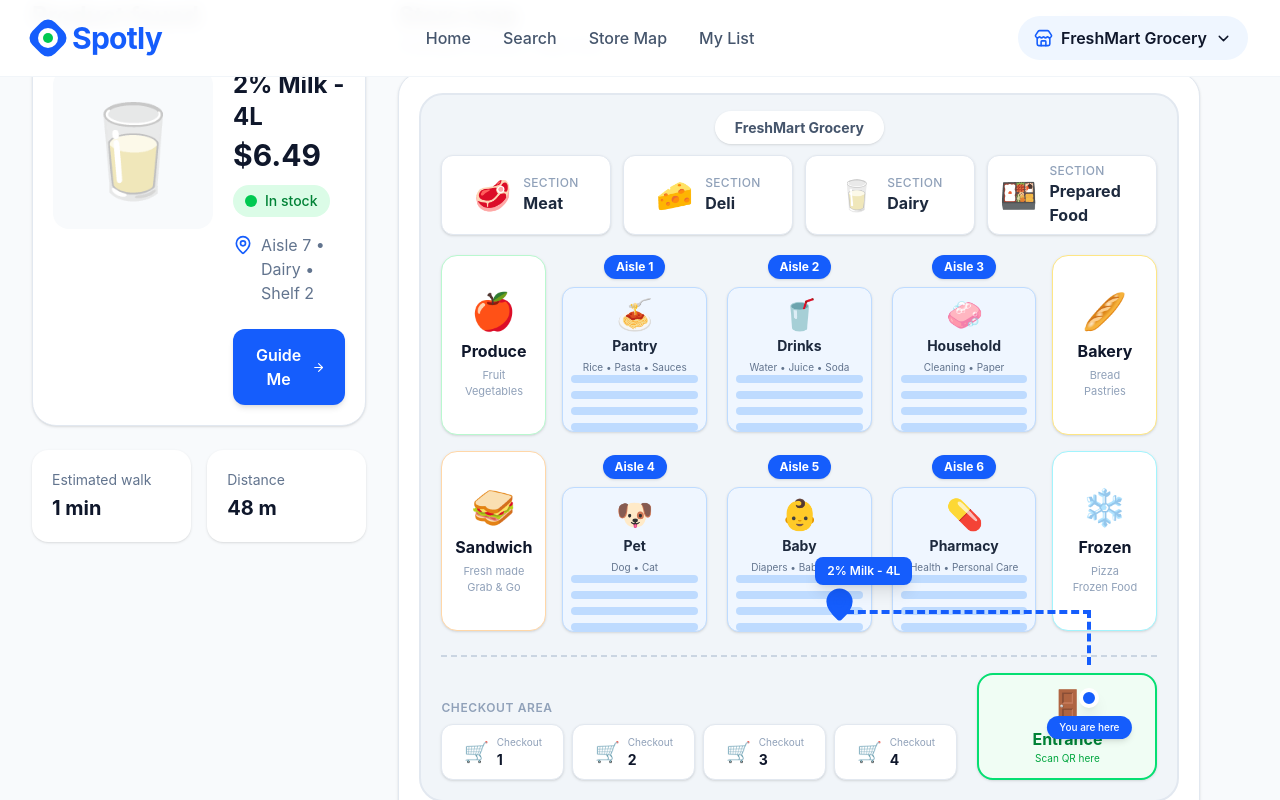
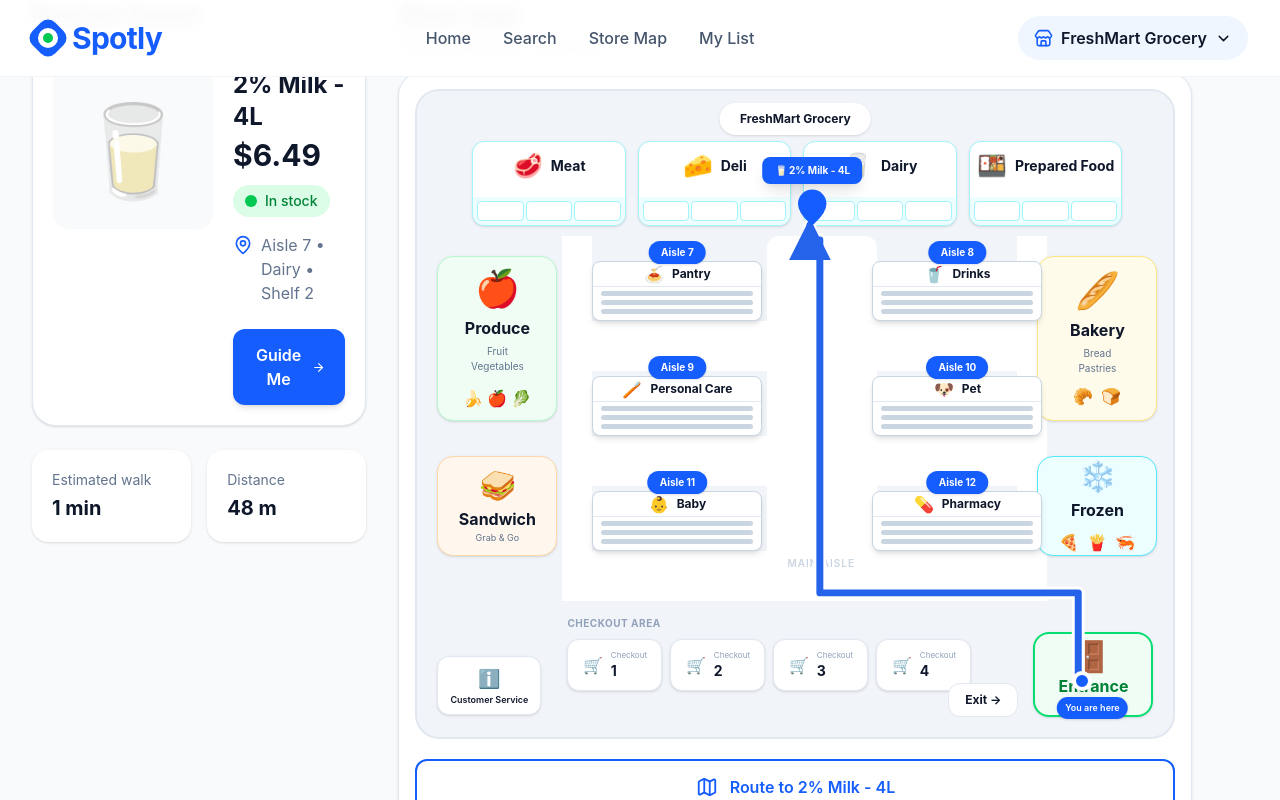
Before and after one commit to Yassine-Elamri34/Spotly, a React (Vite) app: page / in a window 1280 px wide. Both pictures are taken after a click on the button "Guide Me". Shown: the part 829-1629 px from the top of the page. Built offline with nearby package versions, Linux system fonts and the light colour scheme.

Commit message:
store map updated

```diff
--- a/src/pages/Home.jsx
+++ b/src/pages/Home.jsx
@@ -95,8 +95,14 @@
       product.price !== null
         ? `$${Number(product.price).toFixed(2)}`
         : "Price unavailable",
+
+    aisle: product.aisle,
+    section: product.section,
+    shelf: product.shelf,
+
     location: `Aisle ${product.aisle} • ${product.section} • Shelf ${product.shelf}`,
-      emoji: getProductEmoji(product.category),
+
+    emoji: product.emoji || "🛒",
   });
 
   setNavigationStarted(true);
@@ -198,7 +204,266 @@
     emoji: "🍱",
   },
 ];
+const mapShelves = [
+  {
+    aisle: 7,
+    name: "Pantry",
+    emoji: "🍝",
+    items: "Rice • Pasta • Sauces",
+    left: 175,
+    top: 170,
+  },
+  {
+    aisle: 8,
+    name: "Drinks",
+    emoji: "🥤",
+    items: "Water • Juice • Soda",
+    left: 455,
+    top: 170,
+  },
+  {
+    aisle: 9,
+    name: "Personal Care",
+    emoji: "🪥",
+    items: "Oral • Body • Hygiene",
+    left: 175,
+    top: 285,
+  },
+  {
+    aisle: 10,
+    name: "Pet",
+    emoji: "🐶",
+    items: "Dog • Cat • Pet Care",
+    left: 455,
+    top: 285,
+  },
+  {
+    aisle: 11,
+    name: "Baby",
+    emoji: "👶",
+    items: "Diapers • Baby Care",
+    left: 175,
+    top: 400,
+  },
+  {
+    aisle: 12,
+    name: "Pharmacy",
+    emoji: "💊",
+    items: "Health • Medicine",
+    left: 455,
+    top: 400,
+  },
+];
 
+const getMapLocation = (product) => {
+  const text = `
+    ${product?.name || ""}
+    ${product?.category || ""}
+    ${product?.section || ""}
+  `.toLowerCase();
+
+  const aisle = String(product?.aisle || "");
+
+  // PRODUCE
+  if (
+    text.includes("banana") ||
+    text.includes("apple") ||
+    text.includes("produce") ||
+    aisle === "1"
+  ) {
+    return {
+      x: 145,
+      y: 255,
+      label: "Produce",
+      route:
+        "665,590 665,505 405,505 405,255 160,255 145,255",
+    };
+  }
+
+  // DAIRY / MILK
+  if (
+    text.includes("milk") ||
+    text.includes("dairy") ||
+    text.includes("egg") ||
+    text.includes("cheese") ||
+    aisle === "2"
+  ) {
+    return {
+      x: 395,
+      y: 135,
+      label: "Dairy",
+      route:
+        "665,590 665,505 405,505 405,150 395,150 395,135",
+    };
+  }
+
+  // BAKERY
+  if (
+    text.includes("bread") ||
+    text.includes("croissant") ||
+    text.includes("bakery") ||
+    aisle === "3"
+  ) {
+    return {
+      x: 615,
+      y: 255,
+      label: "Bakery",
+      route:
+        "665,590 665,505 600,505 600,255 615,255",
+    };
+  }
+
+  // MEAT
+  if (
+    text.includes("chicken") ||
+    text.includes("beef") ||
+    text.includes("meat") ||
+    aisle === "4"
+  ) {
+    return {
+      x: 145,
+      y: 135,
+      label: "Meat",
+      route:
+        "665,590 665,505 405,505 405,150 145,150 145,135",
+    };
+  }
+
+  // SEAFOOD
+  if (
+    text.includes("shrimp") ||
+    text.includes("seafood") ||
+    aisle === "5"
+  ) {
+    return {
+      x: 615,
+      y: 405,
+      label: "Frozen Seafood",
+      route:
+        "665,590 665,505 600,505 600,405 615,405",
+    };
+  }
+
+  // FROZEN
+  if (
+    text.includes("pizza") ||
+    text.includes("fries") ||
+    text.includes("frozen") ||
+    aisle === "6"
+  ) {
+    return {
+      x: 615,
+      y: 405,
+      label: "Frozen",
+      route:
+        "665,590 665,505 600,505 600,405 615,405",
+    };
+  }
+
+  // PANTRY
+  if (
+    text.includes("rice") ||
+    text.includes("pasta") ||
+    text.includes("pantry") ||
+    aisle === "7"
+  ) {
+    return {
+      x: 345,
+      y: 205,
+      label: "Aisle 7",
+      route:
+        "665,590 665,505 405,505 405,205 345,205",
+    };
+  }
+
+  // DRINKS
+  if (
+    text.includes("coffee") ||
+    text.includes("tea") ||
+    text.includes("drink") ||
+    text.includes("beverage") ||
+    aisle === "8"
+  ) {
+    return {
+      x: 455,
+      y: 205,
+      label: "Aisle 8",
+      route:
+        "665,590 665,505 405,505 405,205 455,205",
+    };
+  }
+
+  // PERSONAL CARE
+  if (
+    text.includes("toothpaste") ||
+    text.includes("personal care") ||
+    aisle === "9"
+  ) {
+    return {
+      x: 345,
+      y: 320,
+      label: "Aisle 9",
+      route:
+        "665,590 665,505 405,505 405,320 345,320",
+    };
+  }
+
+  // PET
+  if (
+    text.includes("dog") ||
+    text.includes("cat") ||
+    text.includes("pet") ||
+    aisle === "10"
+  ) {
+    return {
+      x: 455,
+      y: 320,
+      label: "Aisle 10",
+      route:
+        "665,590 665,505 405,505 405,320 455,320",
+    };
+  }
+
+  // BABY
+  if (
+    text.includes("diaper") ||
+    text.includes("baby") ||
+    aisle === "11"
+  ) {
+    return {
+      x: 345,
+      y: 435,
+      label: "Aisle 11",
+      route:
+        "665,590 665,505 405,505 405,435 345,435",
+    };
+  }
+
+  // PHARMACY
+  if (
+    text.includes("medicine") ||
+    text.includes("pharmacy") ||
+    aisle === "12"
+  ) {
+    return {
+      x: 455,
+      y: 435,
+      label: "Aisle 12",
+      route:
+        "665,590 665,505 405,505 405,435 455,435",
+    };
+  }
+
+  return {
+    x: 405,
+    y: 475,
+    label: "Main aisle",
+    route:
+      "665,590 665,505 405,505 405,475",
+  };
+};
+
+const mapLocation = getMapLocation(selectedProduct);
   return (
     <div className="min-h-screen bg-slate-50 text-slate-900">
 
@@ -785,7 +1050,7 @@
 
           </div>
 
-          {/* STORE MAP */}
+
 {/* STORE MAP */}
 <div id="store-map">
 
@@ -809,41 +1074,49 @@
 
   </div>
 
-  <div className="rounded-3xl border border-slate-200 bg-white p-4 shadow-sm sm:p-5">
+  <div className="rounded-3xl border border-slate-200 bg-white p-4 shadow-sm">
 
-    {/* Allows the full store to stay readable on mobile */}
     <div className="overflow-x-auto">
 
-      <div className="relative min-h-[650px] min-w-[760px] overflow-hidden rounded-3xl border-2 border-slate-200 bg-slate-100 p-5">
+      {/* MAP CANVAS */}
+      <div className="relative h-[650px] w-[760px] overflow-hidden rounded-3xl border-2 border-slate-200 bg-slate-100">
 
-        {/* STORE NAME */}
-        <div className="mb-4 text-center">
-          <span className="rounded-full bg-white px-5 py-2 text-sm font-bold text-slate-600 shadow-sm">
+        {/* STORE TITLE */}
+        <div className="absolute left-1/2 top-3 z-20 -translate-x-1/2 rounded-full bg-white px-5 py-2 text-xs font-bold shadow-sm">
           FreshMart Grocery
-          </span>
         </div>
 
-        {/* BACK WALL SECTIONS */}
-        <div className="grid grid-cols-4 gap-3">
+        {/* ====================== */}
+        {/* BACK REFRIGERATED WALL */}
+        {/* ====================== */}
+
+        <div className="absolute left-[55px] top-[50px] z-10 grid h-[85px] w-[650px] grid-cols-4 gap-3">
 
           {wallSections.map((section) => (
             <div
               key={section.name}
-              className="flex h-20 items-center justify-center gap-3 rounded-xl border border-slate-200 bg-white px-3 shadow-sm transition duration-200 hover:-translate-y-0.5 hover:border-blue-300 hover:shadow-md"
+              className="relative overflow-hidden rounded-xl border border-cyan-200 bg-white shadow-sm"
             >
 
-              <span className="text-3xl">
+              <div className="flex items-center justify-center gap-2 py-2">
+
+                <span className="text-2xl">
                   {section.emoji}
                 </span>
 
-              <div>
-                <p className="text-xs font-medium uppercase tracking-wide text-slate-400">
-                  Section
-                </p>
+                <span className="text-sm font-bold">
+                  {section.name}
+                </span>
 
-                <p className="font-bold text-slate-800">
-                  {section.name}
-                </p>
+              </div>
+
+              {/* fridge doors */}
+              <div className="absolute bottom-0 left-0 right-0 grid h-7 grid-cols-3 gap-[2px] bg-cyan-50 p-1">
+
+                <div className="rounded-sm border border-cyan-200 bg-white" />
+                <div className="rounded-sm border border-cyan-200 bg-white" />
+                <div className="rounded-sm border border-cyan-200 bg-white" />
+
               </div>
 
             </div>
@@ -851,14 +1124,38 @@
 
         </div>
 
-        {/* MAIN SHOPPING FLOOR */}
-        <div className="mt-5 grid grid-cols-[105px_1fr_105px] gap-4">
+        {/* ====================== */}
+        {/* REAL WALKING CORRIDORS */}
+        {/* ====================== */}
 
-          {/* LEFT SIDE */}
-          <div className="flex flex-col gap-4">
+        {/* CENTER MAIN CORRIDOR */}
+        <div className="absolute left-[350px] top-[145px] h-[360px] w-[110px] rounded-xl bg-white" />
 
+        {/* TOP CROSS CORRIDOR */}
+        <div className="absolute left-[145px] top-[230px] h-[50px] w-[470px] bg-white" />
+
+        {/* MIDDLE CROSS CORRIDOR */}
+        <div className="absolute left-[145px] top-[345px] h-[50px] w-[470px] bg-white" />
+
+        {/* FRONT CROSS CORRIDOR */}
+        <div className="absolute left-[145px] top-[460px] h-[50px] w-[470px] bg-white" />
+
+        {/* LEFT WALKWAY */}
+        <div className="absolute left-[145px] top-[145px] h-[365px] w-[30px] bg-white" />
+
+        {/* RIGHT WALKWAY */}
+        <div className="absolute left-[600px] top-[145px] h-[365px] w-[30px] bg-white" />
+
+        {/* MAIN AISLE LABEL */}
+        <div className="absolute left-[370px] top-[465px] z-10 text-[10px] font-semibold uppercase tracking-widest text-slate-300">
+          Main aisle
+        </div>
+
+        {/* ====================== */}
         {/* PRODUCE */}
-            <div className="flex h-[180px] flex-col items-center justify-center rounded-2xl border border-green-200 bg-white p-3 text-center shadow-sm transition hover:border-green-400 hover:shadow-md">
+        {/* ====================== */}
+
+        <div className="absolute left-[20px] top-[165px] z-10 flex h-[165px] w-[120px] flex-col items-center justify-center rounded-2xl border border-green-200 bg-green-50 shadow-sm">
 
           <span className="text-4xl">
             🍎
@@ -868,94 +1165,45 @@
             Produce
           </p>
 
-              <p className="mt-1 text-[11px] leading-4 text-slate-400">
+          <p className="mt-1 text-center text-[10px] text-slate-500">
             Fruit
             <br />
             Vegetables
           </p>
 
+          <div className="mt-3 grid grid-cols-3 gap-1">
+            <span>🍌</span>
+            <span>🍎</span>
+            <span>🥬</span>
           </div>
 
+        </div>
+
+        {/* ====================== */}
         {/* SANDWICH */}
-            <div className="flex h-[180px] flex-col items-center justify-center rounded-2xl border border-orange-200 bg-white p-3 text-center shadow-sm transition hover:border-orange-400 hover:shadow-md">
+        {/* ====================== */}
 
-              <span className="text-4xl">
+        <div className="absolute left-[20px] top-[365px] z-10 flex h-[100px] w-[120px] flex-col items-center justify-center rounded-2xl border border-orange-200 bg-orange-50 shadow-sm">
+
+          <span className="text-3xl">
             🥪
           </span>
 
-              <p className="mt-2 font-bold">
+          <p className="mt-1 font-bold">
             Sandwich
           </p>
 
-              <p className="mt-1 text-[11px] leading-4 text-slate-400">
-                Fresh made
-                <br />
+          <p className="text-[9px] text-slate-500">
             Grab & Go
           </p>
 
         </div>
 
-          </div>
+        {/* ====================== */}
+        {/* BAKERY */}
+        {/* ====================== */}
 
-          {/* CENTER AISLES */}
-          <div className="grid grid-cols-3 gap-x-5 gap-y-5">
-
-            {storeAisles.map((aisle) => (
-              <div
-                key={aisle.number}
-                className="relative min-h-[180px]"
-              >
-
-                {/* AISLE NUMBER */}
-                <div className="mb-2 flex justify-center">
-
-                  <span className="rounded-full bg-blue-600 px-3 py-1 text-xs font-bold text-white shadow-sm">
-                    Aisle {aisle.number}
-                  </span>
-
-                </div>
-
-                {/* SHELF */}
-                <div className="flex h-[145px] flex-col rounded-xl border border-blue-200 bg-blue-50 p-2 shadow-sm">
-
-                  <div className="text-center">
-
-                    <span className="text-3xl">
-                      {aisle.emoji}
-                    </span>
-
-                    <p className="mt-1 text-sm font-bold text-slate-800">
-                      {aisle.name}
-                    </p>
-
-                    <p className="mt-1 text-[10px] text-slate-500">
-                      {aisle.items}
-                    </p>
-
-                  </div>
-
-                  {/* VISUAL SHELVES */}
-                  <div className="mt-auto space-y-2">
-
-                    <div className="h-2 rounded-full bg-blue-200" />
-                    <div className="h-2 rounded-full bg-blue-200" />
-                    <div className="h-2 rounded-full bg-blue-200" />
-                    <div className="h-2 rounded-full bg-blue-200" />
-
-                  </div>
-
-                </div>
-
-              </div>
-            ))}
-
-          </div>
-
-          {/* RIGHT SIDE */}
-          <div className="flex flex-col gap-4">
-
-            {/* BAKERY */}
-            <div className="flex h-[180px] flex-col items-center justify-center rounded-2xl border border-amber-200 bg-white p-3 text-center shadow-sm transition hover:border-amber-400 hover:shadow-md">
+        <div className="absolute left-[620px] top-[165px] z-10 flex h-[165px] w-[120px] flex-col items-center justify-center rounded-2xl border border-amber-200 bg-amber-50 shadow-sm">
 
           <span className="text-4xl">
             🥖
@@ -965,63 +1213,112 @@
             Bakery
           </p>
 
-              <p className="mt-1 text-[11px] leading-4 text-slate-400">
+          <p className="mt-1 text-center text-[10px] text-slate-500">
             Bread
             <br />
             Pastries
           </p>
 
+          <div className="mt-2 flex gap-2">
+            <span>🥐</span>
+            <span>🍞</span>
           </div>
 
-            {/* FROZEN */}
-            <div className="flex h-[180px] flex-col items-center justify-center rounded-2xl border border-cyan-200 bg-white p-3 text-center shadow-sm transition hover:border-cyan-400 hover:shadow-md">
+        </div>
 
-              <span className="text-4xl">
+        {/* ====================== */}
+        {/* FREEZER WALL */}
+        {/* ====================== */}
+
+        <div className="absolute left-[620px] top-[365px] z-10 flex h-[100px] w-[120px] flex-col items-center justify-center rounded-2xl border border-cyan-300 bg-cyan-50 shadow-sm">
+
+          <span className="text-3xl">
             ❄️
           </span>
 
-              <p className="mt-2 font-bold">
+          <p className="mt-1 font-bold">
             Frozen
           </p>
 
-              <p className="mt-1 text-[11px] leading-4 text-slate-400">
-                Pizza
-                <br />
-                Frozen Food
-              </p>
+          <div className="mt-2 flex gap-2">
+            <span>🍕</span>
+            <span>🍟</span>
+            <span>🦐</span>
+          </div>
+
+        </div>
+
+        {/* ====================== */}
+        {/* SUPERMARKET SHELVES */}
+        {/* ====================== */}
+
+        {mapShelves.map((shelf) => (
+          <div
+            key={shelf.aisle}
+            style={{
+              left: `${shelf.left}px`,
+              top: `${shelf.top}px`,
+            }}
+            className="absolute z-10 h-[60px] w-[170px]"
+          >
+
+            {/* AISLE SIGN */}
+            <div className="absolute -top-5 left-1/2 z-20 -translate-x-1/2 rounded-full bg-blue-600 px-3 py-1 text-[10px] font-bold text-white shadow">
+              Aisle {shelf.aisle}
+            </div>
+
+            {/* GONDOLA SHELF */}
+            <div className="h-full rounded-lg border border-slate-300 bg-white shadow-md">
+
+              <div className="flex h-[25px] items-center justify-center gap-2 border-b border-slate-200">
+
+                <span>
+                  {shelf.emoji}
+                </span>
+
+                <span className="text-xs font-bold">
+                  {shelf.name}
+                </span>
+
+              </div>
+
+              <div className="space-y-1 px-2 pt-1">
+
+                <div className="h-[5px] rounded-full bg-slate-300" />
+                <div className="h-[5px] rounded-full bg-slate-300" />
+                <div className="h-[5px] rounded-full bg-slate-300" />
 
               </div>
 
             </div>
 
           </div>
+        ))}
 
-        {/* FRONT OF STORE */}
-        <div className="mt-5 border-t-2 border-dashed border-slate-300 pt-4">
+        {/* ====================== */}
+        {/* CHECKOUT AREA */}
+        {/* ====================== */}
 
-          <div className="grid grid-cols-[1fr_180px] items-end gap-5">
+        <div className="absolute left-[150px] top-[525px] z-10">
 
-            {/* CHECKOUTS */}
-            <div>
-
-              <p className="mb-2 text-xs font-semibold uppercase tracking-wider text-slate-400">
-                Checkout area
+          <p className="mb-2 text-[10px] font-bold uppercase tracking-wider text-slate-400">
+            Checkout Area
           </p>
 
-              <div className="grid grid-cols-4 gap-2">
+          <div className="flex gap-2">
 
             {[1, 2, 3, 4].map((checkout) => (
               <div
                 key={checkout}
-                    className="flex h-14 items-center justify-center gap-2 rounded-xl border border-slate-200 bg-white shadow-sm"
+                className="flex h-[52px] w-[95px] items-center justify-center gap-2 rounded-xl border border-slate-200 bg-white shadow-sm"
               >
 
-                    <span className="text-xl">
+                <span>
                   🛒
                 </span>
 
                 <div>
-                      <p className="text-[10px] text-slate-400">
+                  <p className="text-[8px] text-slate-400">
                     Checkout
                   </p>
 
@@ -1037,31 +1334,109 @@
 
         </div>
 
+        {/* CUSTOMER SERVICE */}
+        <div className="absolute bottom-[22px] left-[20px] z-10 rounded-xl border border-slate-200 bg-white px-3 py-2 text-center shadow-sm">
+
+          <span className="text-lg">
+            ℹ️
+          </span>
+
+          <p className="text-[9px] font-semibold">
+            Customer Service
+          </p>
+
+        </div>
+
+        {/* ====================== */}
         {/* ENTRANCE */}
-            <div className="rounded-2xl border-2 border-green-400 bg-green-50 p-3 text-center shadow-sm">
+        {/* ====================== */}
+
+        <div className="absolute bottom-[20px] right-[20px] z-10 flex h-[85px] w-[120px] flex-col items-center justify-center rounded-2xl border-2 border-green-400 bg-green-50 shadow-sm">
 
           <span className="text-3xl">
             🚪
           </span>
 
-              <p className="mt-1 font-bold text-green-700">
+          <p className="font-bold text-green-700">
             Entrance
           </p>
 
-              <p className="text-[10px] text-green-600">
+          <p className="text-[9px] text-green-600">
             Scan QR here
           </p>
 
         </div>
 
+        {/* EXIT */}
+        <div className="absolute bottom-[20px] right-[155px] z-10 rounded-xl border border-slate-200 bg-white px-4 py-2 text-xs font-bold">
+          Exit →
         </div>
 
-        </div>
+        {/* ====================== */}
+        {/* DYNAMIC ROUTE */}
+        {/* ====================== */}
 
+        {navigationStarted && (
+          <svg
+            className="pointer-events-none absolute inset-0 z-30 h-full w-full"
+            viewBox="0 0 760 650"
+          >
+
+            <defs>
+
+              <marker
+                id="routeArrow"
+                markerWidth="10"
+                markerHeight="10"
+                refX="5"
+                refY="3"
+                orient="auto"
+              >
+                <path
+                  d="M0,0 L0,6 L6,3 z"
+                  fill="#2563eb"
+                />
+              </marker>
+
+            </defs>
+
+            {/* WHITE BORDER UNDER ROUTE */}
+            <polyline
+              points={mapLocation.route}
+              fill="none"
+              stroke="white"
+              strokeWidth="13"
+              strokeLinecap="round"
+              strokeLinejoin="round"
+            />
+
+            {/* BLUE NAVIGATION ROUTE */}
+            <polyline
+              points={mapLocation.route}
+              fill="none"
+              stroke="#2563eb"
+              strokeWidth="7"
+              strokeLinecap="round"
+              strokeLinejoin="round"
+              markerEnd="url(#routeArrow)"
+            />
+
+          </svg>
+        )}
+
+        {/* ====================== */}
         {/* YOU ARE HERE */}
-        <div className="absolute bottom-[92px] right-[78px]">
+        {/* ====================== */}
 
-          <div className="relative">
+        <div
+          className="absolute z-40"
+          style={{
+            left: "665px",
+            top: "590px",
+          }}
+        >
+
+          <div className="relative -translate-x-1/2 -translate-y-1/2">
 
             <div className="absolute -inset-2 animate-ping rounded-full bg-blue-400/30" />
 
@@ -1069,53 +1444,58 @@
 
           </div>
 
-          <span className="absolute left-1/2 top-7 -translate-x-1/2 whitespace-nowrap rounded-full bg-blue-600 px-3 py-1 text-[10px] font-medium text-white shadow-md">
+          <span className="absolute left-1/2 top-4 -translate-x-1/2 whitespace-nowrap rounded-full bg-blue-600 px-2 py-1 text-[9px] font-semibold text-white shadow">
             You are here
           </span>
 
         </div>
 
-        {/* NAVIGATION ROUTE */}
+        {/* ====================== */}
+        {/* PRODUCT DESTINATION */}
+        {/* ====================== */}
+
         {navigationStarted && (
-          <>
+          <div
+            className="absolute z-40 -translate-x-1/2 -translate-y-full"
+            style={{
+              left: `${mapLocation.x}px`,
+              top: `${mapLocation.y}px`,
+            }}
+          >
 
-            {/* Route begins at entrance */}
-            <div className="absolute bottom-[135px] right-[86px] h-[55px] border-l-4 border-dashed border-blue-600" />
-
-            <div className="absolute bottom-[186px] right-[86px] w-[245px] border-t-4 border-dashed border-blue-600" />
-
-            <div className="absolute bottom-[178px] right-[320px]">
+            <div className="mb-1 whitespace-nowrap rounded-lg bg-blue-600 px-3 py-1.5 text-[10px] font-bold text-white shadow-lg">
+              {selectedProduct.emoji} {selectedProduct.name}
+            </div>
 
             <MapPin
-                size={35}
-                className="fill-blue-600 text-blue-600"
+              size={38}
+              className="mx-auto fill-blue-600 text-blue-600"
             />
 
           </div>
-
-            <div className="absolute bottom-[215px] right-[265px] rounded-lg bg-blue-600 px-3 py-1.5 text-xs font-semibold text-white shadow-lg">
-              {selectedProduct.name}
-            </div>
-
-          </>
         )}
 
       </div>
 
     </div>
 
-    {/* MAP BUTTON */}
     <button
       onClick={startNavigation}
       className="mt-5 flex w-full items-center justify-center gap-3 rounded-xl border-2 border-blue-600 py-3.5 font-semibold text-blue-600 transition duration-200 hover:bg-blue-600 hover:text-white active:scale-[0.98]"
     >
       <Map size={22} />
-      Browse Store Map
+
+      {navigationStarted
+        ? `Route to ${selectedProduct.name}`
+        : "Browse Store Map"}
     </button>
 
   </div>
 
 </div>
+
+
+
 
         </section>
 
```
Lines whose indentation alone changed are shown as unchanged.
